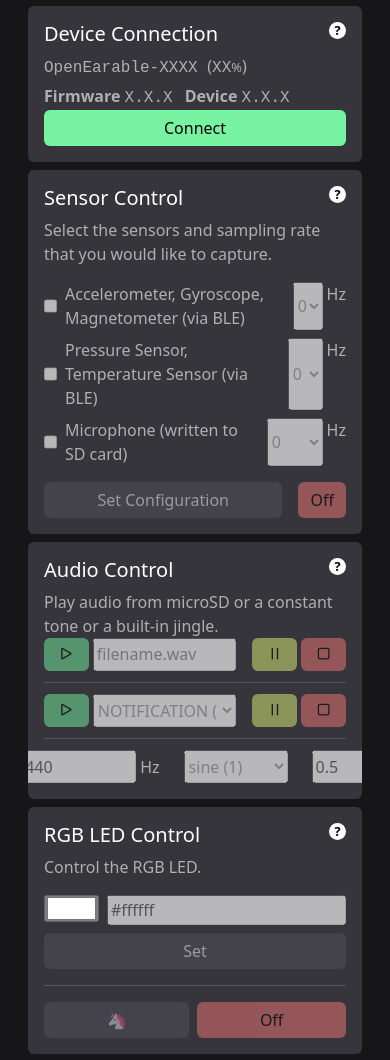
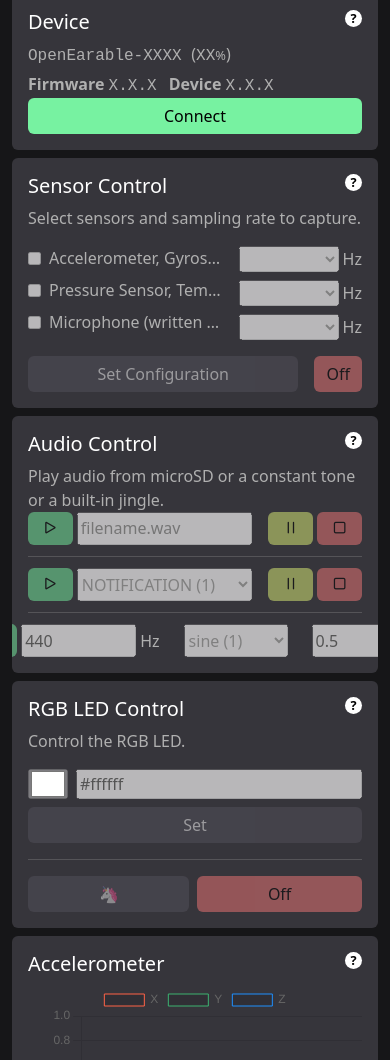
Before and after one commit to OpenEarable/dashboard, a plain HTML site: page index.html in a window 390 px wide. Shown: the part 88-1148 px from the top of the page. Drawn offline with nearby package versions, Linux system fonts and the light colour scheme; some packages are replaced by stand-ins of ours; a script that the page names is missing.

Commit message:
more responsiveness

```diff
--- a/index.html
+++ b/index.html
@@ -135,6 +135,7 @@
         .chartWrapper {
             max-height: 180px;
             width: 100%;
+            height: 100%;
         }
 
         .btn-confirm {
@@ -150,11 +151,15 @@
         .btn-edit-input {
             max-width: 120px;
         }
+
+        .sampling-rate-input {
+            min-width: 100px;
+        }
     </style>
 </head>
 
-<body class="p-3">
-    <div class="container-fluid d-flex flex-column">
+<body class="pt-1 pb-1">
+    <div class="container-fluid d-flex flex-column" style="min-height: 100%;">
         <div class="row gx-2">
             <div class="col-12 col-md-6 col-xl-2 d-flex align-items-stretch flex-column mt-2">
                 <div class="card" style="background: transparent;;">
@@ -168,7 +173,7 @@
                 <div class="card mt-2 flex-fill">
                     <div class="card-body d-flex flex-column justify-content-between">
                         <div class="d-flex flex-row w-100 justify-content-between">
-                            <h5 class="card-title">Device Connection</h5>
+                            <h5 class="card-title">Device</h5>
                             <div class="tooltip-indicator" data-toggle="tooltip"
                                 title="OpenEarable connects via WebBLE. Make sure your browser supports WebBLE (e.g., Chrome version ≥ 56).">
                                 <div>?</div>
@@ -190,7 +195,6 @@
                     </div>
                 </div>
             </div>
-
             <div class="col-12 col-md-6 col-xl-4 mt-2">
                 <div class="card h-100">
                     <div class="card-body">
@@ -201,69 +205,55 @@
                             </div>
                         </div>
                         <div class="d-flex flex-column">
-                            <p class="card-text">Select the sensors and sampling rate that you would like to capture.
-                            </p>
+                            <p class="card-text">Select sensors and sampling rate to capture.</p>
+
                             <div class="d-flex flex-row justify-content-between">
-                                <div class="d-flex flex-row">
-                                    <input type="checkbox" disabled class="is-connect-enabled" id="areSensorsEnabled">
-                                    <div class="ms-2">Accelerometer, Gyroscope, Magnetometer (via BLE)</div>
+                                <!-- Checkbox & Text Column -->
+                                <div class="d-flex flex-column flex-shrink-1 mr-3" style="width: calc(100% - 140px)">
+                                    <div class="d-flex flex-row align-items-center">
+                                        <input type="checkbox" disabled class="is-connect-enabled" id="areSensorsEnabled">
+                                        <div class="ms-2" style="overflow: hidden; white-space: nowrap; text-overflow: ellipsis;">Accelerometer, Gyroscope, Magnetometer (via BLE)</div>
+                                    </div>
+                                    <div class="d-flex flex-row align-items-center mt-2">
+                                        <input type="checkbox" disabled class="is-connect-enabled" id="isPressureSensorEnabled">
+                                        <div class="ms-2" style="overflow: hidden; white-space: nowrap; text-overflow: ellipsis;">Pressure Sensor, Temperature Sensor (via BLE)</div>
+                                    </div>
+                                    <div class="d-flex flex-row align-items-center mt-2">
+                                        <input disabled type="checkbox" class="is-connect-enabled" id="isMicEnabled">
+                                        <div class="ms-2" style="overflow: hidden; white-space: nowrap; text-overflow: ellipsis;">Microphone (written to SD card)</div>
+                                    </div>
                                 </div>
-                                <div class="d-flex flex-row" style="width: 120px">
-                                    <select disabled class="ms-3 w-100 is-connect-enabled" name="sensorSamplingRate"
-                                        id="sensorSamplingRate">
-                                        <option value="0">0</option>
-                                        <option value="10">10</option>
-                                        <option value="20">20</option>
-                                        <option value="30">30</option>
-                                        <option value="40">40</option>
-                                        <option value="50">50</option>
-                                    </select>
-                                    <div class="ms-1">Hz</div>
+
+                                <!-- Dropdown & Hz Column -->
+                                <div class="d-flex flex-column flex-shrink-0">
+                                    <div class="d-flex flex-row align-items-center">
+                                        <select disabled class="w-100 is-connect-enabled ms-1 sampling-rate-input" name="sensorSamplingRate" id="sensorSamplingRate">
+                                            <!-- options... -->
+                                        </select>
+                                        <div class="ms-1">Hz</div>
+                                    </div>
+                                    <div class="d-flex flex-row align-items-center mt-2">
+                                        <select disabled class="w-100 is-connect-enabled ms-1 sampling-rate-input" name="pressureSensorSamplingRate" id="pressureSensorSamplingRate">
+                                            <!-- options... -->
+                                        </select>
+                                        <div class="ms-1">Hz</div>
+                                    </div>
+                                    <div class="d-flex flex-row align-items-center mt-2 ms-1">
+                                        <select disabled class="w-100 is-connect-enabled  sampling-rate-input" name="microphoneSamplingRate" id="microphoneSamplingRate">
+                                            <!-- options... -->
+                                        </select>
+                                        <div class="ms-1">Hz</div>
+                                    </div>
                                 </div>
                             </div>
-                            <div class="d-flex flex-row justify-content-between mt-2">
-                                <div class="d-flex flex-row">
-                                    <input type="checkbox" disabled class="is-connect-enabled"
-                                        id="isPressureSensorEnabled">
-                                    <div class="ms-2">Pressure Sensor, Temperature Sensor (via BLE)</div>
-                                </div>
-                                <div class="d-flex flex-row" style="width: 120px">
-                                    <select disabled class="ms-3 w-100 is-connect-enabled"
-                                        name="pressureSensorSamplingRate" id="pressureSensorSamplingRate">
-                                        <option value="0">0</option>
-                                        <option value="10">10</option>
-                                        <option value="20">20</option>
-                                        <option value="30">30</option>
-                                        <option value="40">40</option>
-                                        <option value="50">50</option>
-                                    </select>
-                                    <div class="ms-1">Hz</div>
-                                </div>
-                            </div>
-                            <div class="d-flex flex-row justify-content-between mt-2">
-                                <div class="d-flex flex-row">
-                                    <input disabled type="checkbox" class="is-connect-enabled" id="isMicEnabled">
-                                    <div class="ms-2">Microphone (written to SD card)</div>
 
-                                </div>
-                                <div class="d-flex flex-row" style="width: 120px">
-                                    <select disabled class="ms-3 w-100 is-connect-enabled" name="microphoneSamplingRate"
-                                        id="microphoneSamplingRate">
-                                        <option value="0">0</option>
-                                        <option value="16000">16,000</option>
-                                        <option value="41667">41,667</option>
-                                        <option value="62500">62,500</option>
-                                    </select>
-                                    <div class="ms-1">Hz</div>
-                                </div>
-                            </div>
                             <div class="d-flex flex-row mt-3 w-100 justify-content-between">
-                                <button disabled id="setSensorConfigurationButton"
-                                    class="btn btn-control is-connect-enabled flex-fill">Set Configuration</button>
-                                <button disabled
-                                    class="btn btn-disable-sensors btn-stop is-connect-enabled ms-3">Off</button>
+                                <button disabled id="setSensorConfigurationButton" class="btn btn-control is-connect-enabled flex-fill">Set Configuration</button>
+                                <button disabled class="btn btn-disable-sensors btn-stop is-connect-enabled ms-3">Off</button>
                             </div>
                         </div>
+
+
                     </div>
                 </div>
 
@@ -372,11 +362,14 @@
                         <p class="card-text">Control the RGB LED.
                         </p>
                         <div class="d-flex flex-column justify-content-between align-items-stretch flex-fill">
-                            <div class="d-flex flex-row justify-content-stretch">
-                                <input disabled class="is-connect-enabled w-100 align-self-stretch" type="color" id="colorpicker"
-                                    value="#ffffff">
-                                <input disabled class="ms-2 is-connect-enabled" id="colorInput">
+                            <div class="d-flex flex-row justify-content-between">
+                                <div style="flex: 0 0 40px;">
+                                    <input disabled class="is-connect-enabled w-100 h-100" type="color" id="colorpicker" value="#ffffff">
+                                </div>
+                                <input disabled class="ms-2" style="width: calc(100% - 40px)" id="colorInput">
                             </div>
+
+
 
                             <button disabled class="btn btn-control is-connect-enabled mt-2" onclick="onSetColor()">Set
                             </button>
@@ -393,10 +386,10 @@
                 </div>
             </div>
         </div>
-        <div class="row gx-2 flex-grow-1" style="flex-basis: 0;">
+        <div class="row gx-2 flex-grow-1">
             <div class="col-12 col-md-6 col-xl-4 mt-2 ">
-                <div class="card">
-                    <div class="card-body">
+                <div class="card h-100">
+                    <div class="card-body d-flex flex-column">
                         <div class="d-flex flex-row w-100 justify-content-between">
                             <h5 class="card-title">Accelerometer</h5>
                             <div class="tooltip-indicator" data-toggle="tooltip" title="">
@@ -408,7 +401,7 @@
                 </div>
             </div>
             <div class="col-12 col-md-6 col-xl-4 mt-2 ">
-                <div class="card">
+                <div class="card h-100">
                     <div class="card-body">
                         <div class="d-flex flex-row w-100 justify-content-between">
                             <h5 class="card-title">Gyroscope</h5>
@@ -421,7 +414,7 @@
                 </div>
             </div>
             <div class="col-12 col-md-6 col-xl-4 mt-2 ">
-                <div class="card">
+                <div class="card h-100">
                     <div class="card-body">
                         <div class="d-flex flex-row w-100 justify-content-between">
                             <h5 class="card-title">Magnetometer</h5>
@@ -460,7 +453,7 @@
                 </div>
             </div>
             <div class="col-12 col-md-6 col-xl-4 mt-2 ">
-                <div class="card">
+                <div class="card h-100">
                     <div class="card-body">
                         <div class="d-flex flex-row w-100 justify-content-between">
                             <h5 class="card-title">Pressure Sensor</h5>
@@ -473,8 +466,8 @@
                 </div>
             </div>
             <div class="col-12 col-md-6 col-xl-4 mt-2 ">
-                <div class="card">
-                    <div class="card-body">
+                <div class="card h-100">
+                    <div class="card-body h-100">
                         <div class="d-flex flex-row w-100 justify-content-between">
                             <h5 class="card-title">Temperature Sensor</h5>
                             <div class="tooltip-indicator" data-toggle="tooltip" title="">
@@ -487,7 +480,7 @@
                 </div>
             </div>
         </div>
-        <div class="row gx-2">
+        <div class="row gx-2 mb-2">
             <div class="col-12 col-xl-8 mt-2 ">
                 <div class="card h-100">
                     <div class="card-body d-flex flex-column h-100">
```
